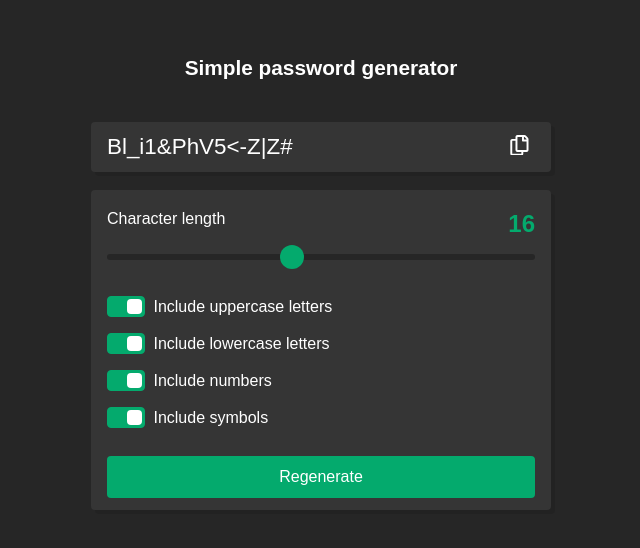
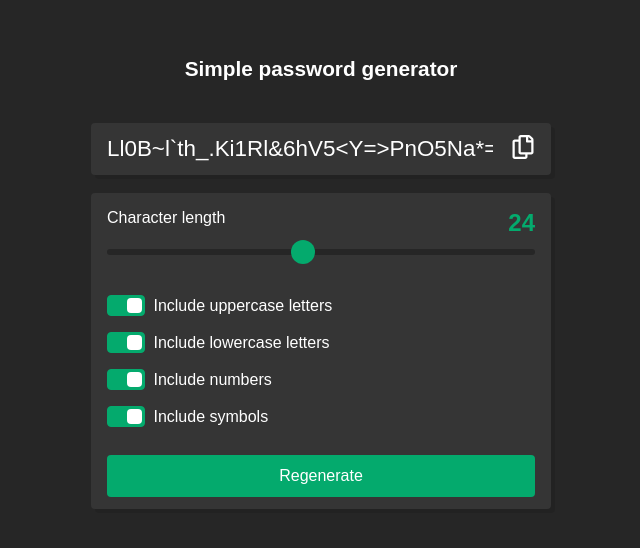
Before and after one commit to dallegos/password-generator, a plain HTML site: page index.html in a window 1280 px wide. Shown: the part 108-656 px from the top of the page, without its empty margins (319-959 px from the left). Drawn offline with Linux system fonts and the light colour scheme; a web font is replaced by a local one.

Commit message:
Added new custom properties and fixed initial values on script

```diff
--- a/css/styles.css
+++ b/css/styles.css
@@ -2,10 +2,27 @@
 
 :root {
     --mainBackgroundColor: #262626;
+    --mainColor: white;
+    --mainFont: "M PLUS Code Latin", sans-serif;
+
     --blocksBackgroundColor: #353535;
     --contentSize: 460px;
     --gap: 18px;
     --successColor: #04aa6d;
+    --boxShadowDefault: 4px 4px 0px 0px rgba(0, 0, 0, 0.1);
+    --contentYPadding: 12px;
+    --contentXPadding: 16px;
+    --borderRadiusDefault: 4px;
+    --copyButtonSize: 24px;
+    --inputFontSize: 1.4rem;
+
+    --svgColor: white;
+
+    --headingFontSize: 1.3rem;
+    --headingGap: 42px;
+    --headingColor: white;
+
+    --controlsGap: 12px;
 
     /* Checkbox */
     --active: var(--successColor);
@@ -24,8 +41,8 @@
 
 body {
     background-color: var(--mainBackgroundColor);
-    font-family: "M PLUS Code Latin", sans-serif;
-    color: white;
+    font-family: var(--mainFont);
+    color: var(--mainColor);
 }
 
 #aligner {
@@ -33,15 +50,15 @@ body {
     justify-content: center;
     min-height: 100vh;
     align-items: center;
-    padding: 14px;
 }
 
 h1 {
     text-align: center;
     margin-bottom: var(--gap);
-    font-size: 1.3rem;
+    font-size: var(--headingFontSize);
     font-weight: 600;
-    margin-bottom: 42px;
+    margin-bottom: var(--headingGap);
+    color: var(--headingColor);
 }
 
 #aligner > div {
@@ -53,9 +70,9 @@ h1 {
 #controlsContainer {
     background-color: var(--blocksBackgroundColor);
     margin-bottom: var(--gap);
-    padding: 12px 16px;
-    border-radius: 4px;
-    box-shadow: 4px 4px 0px 0px rgba(0, 0, 0, 0.1);
+    padding: var(--contentYPadding) var(--contentXPadding);
+    border-radius: var(--borderRadiusDefault);
+    box-shadow: var(--boxShadowDefault);
 }
 
 #inputContainer {
@@ -65,12 +82,12 @@ h1 {
 }
 
 #inputContainer input {
-    font-size: 1.4rem;
-    width: calc(100% - 32px);
+    font-size: var(--inputFontSize);
+    width: calc(100% - var(--copyButtonSize));
 }
 
 #inputContainer button {
-    width: 32px;
+    width: var(--copyButtonSize);
     margin: 0;
     text-align: center;
     display: inline-block;
@@ -78,14 +95,12 @@ h1 {
 }
 
 #inputContainer button svg {
-    --size: 1.3rem;
-
-    width: var(--size);
-    height: var(--size);
+    width: var(--copyButtonSize);
+    height: var(--copyButtonSize);
 }
 
 #inputContainer button svg path {
-    fill: white;
+    fill: var(--svgColor);
     transition: fill 0.3s cubic-bezier(0.2, 0.85, 0.32, 1.2);
 }
 
@@ -110,7 +125,7 @@ h1 {
 }
 
 #controlsContainer .control {
-    margin-bottom: 12px;
+    margin-bottom: var(--controlsGap);
 }
 
 #regenerate {
@@ -118,20 +133,20 @@ h1 {
     display: block;
     text-align: center;
     background-color: var(--successColor);
-    padding: 12px;
+    padding: var(--contentYPadding);
     cursor: pointer;
-    border-radius: 4px;
-    margin-top: 24px;
+    border-radius: var(--borderRadiusDefault);
+    margin-top: calc(2 * var(--contentYPadding));
 }
 
 #controlsContainer .control.sliderContainer {
-    margin: 8px 0 32px;
+    margin: calc(var(--contentYPadding) / 3) 0 calc(var(--contentYPadding) * 3);
 }
 
 #infoContainer {
     display: flex;
     justify-content: space-between;
-    margin-bottom: 8px;
+    margin-bottom: calc(var(--contentYPadding) / 3);
 }
 
 #infoContainer span {
--- a/index.html
+++ b/index.html
@@ -39,13 +39,12 @@
                     <div class="control sliderContainer">
                         <div id="infoContainer">
                             <label for="length">Character length</label>
-                            <span id="characters-length">16</span>
+                            <span id="characters-length"></span>
                         </div>
                         <input
                             type="range"
                             min="4"
                             max="32"
-                            value="16"
                             class="slider"
                             id="length"
                         />
--- a/js/script.js
+++ b/js/script.js
@@ -12,7 +12,7 @@ const config = Object.seal({
 });
 
 const flags = Object.create({
-    length: 16,
+    length: 48,
     lowercase: true,
     uppercase: true,
     numbers: true,
@@ -26,30 +26,33 @@ function randomNumber(limit) {
 }
 
 function generatePassword() {
-    const characterList = [
-        ...(flags.lowercase ? config.characters : []),
-        ...(flags.uppercase ? config.characters.toLocaleUpperCase() : []),
-        ...(flags.numbers ? config.numbers : []),
-        ...(flags.symbols ? config.symbols : []),
-    ].join("");
+    let characterList = [];
+    let required = [];
 
-    // At least one of each with flag on true
-    const required = [
-        flags.lowercase
-            ? config.characters[randomNumber(config.characters.length)]
-            : "",
-        flags.uppercase
-            ? config.characters[
-                  randomNumber(config.characters.length)
-              ].toLocaleUpperCase()
-            : "",
-        flags.numbers
-            ? config.numbers[randomNumber(config.numbers.length)]
-            : "",
-        flags.symbols
-            ? config.symbols[randomNumber(config.symbols.length)]
-            : "",
-    ].join("");
+    for (const key in flags) {
+        if (key === "length") continue;
+        const flag = flags[key];
+
+        if (key === "lowercase" && flag) {
+            characterList.push(config.characters);
+            required.push(
+                config.characters[randomNumber(config.characters.length)]
+            );
+        } else if (key === "uppercase" && flag) {
+            characterList.push(config.characters.toLocaleUpperCase());
+            required.push(
+                config.characters[
+                    randomNumber(config.characters.length)
+                ].toLocaleUpperCase()
+            );
+        } else if ((key === "numbers" || key === "symbols") && flag) {
+            characterList.push(config[key]);
+            required.push(config[key][randomNumber(config[key].length)]);
+        }
+    }
+
+    characterList = characterList.join("");
+    required = required.join("");
 
     return Array.from({ length: flags.length - required.length }, () =>
         randomNumber(characterList.length)
@@ -108,4 +111,12 @@ elements.rangeSlider.addEventListener("input", (event) => {
     updateInput();
 });
 
-updateInput();
+function init() {
+    elements.rangeSlider.max = flags.length;
+    elements.rangeSlider.value = flags.length / 2;
+    elements.charactersLengthText.textContent = flags.length / 2;
+
+    updateInput();
+}
+
+init();
```
